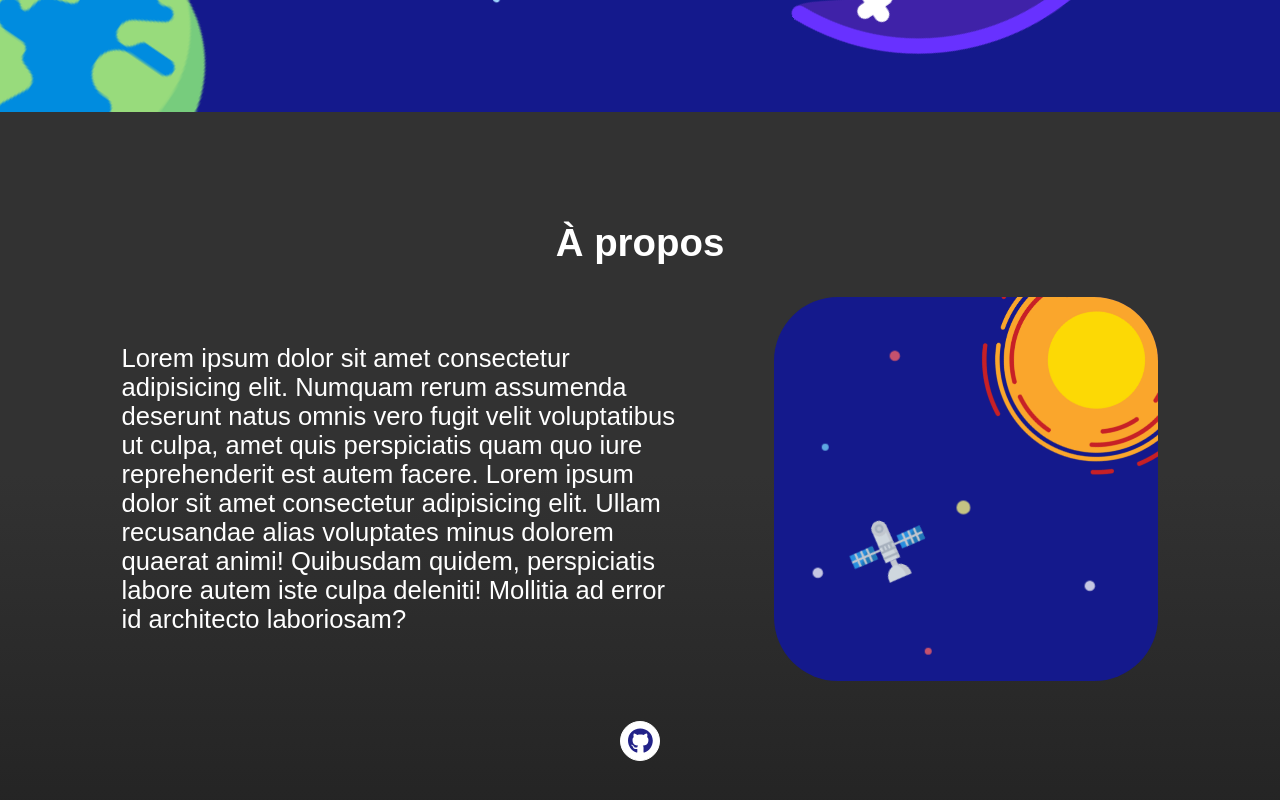
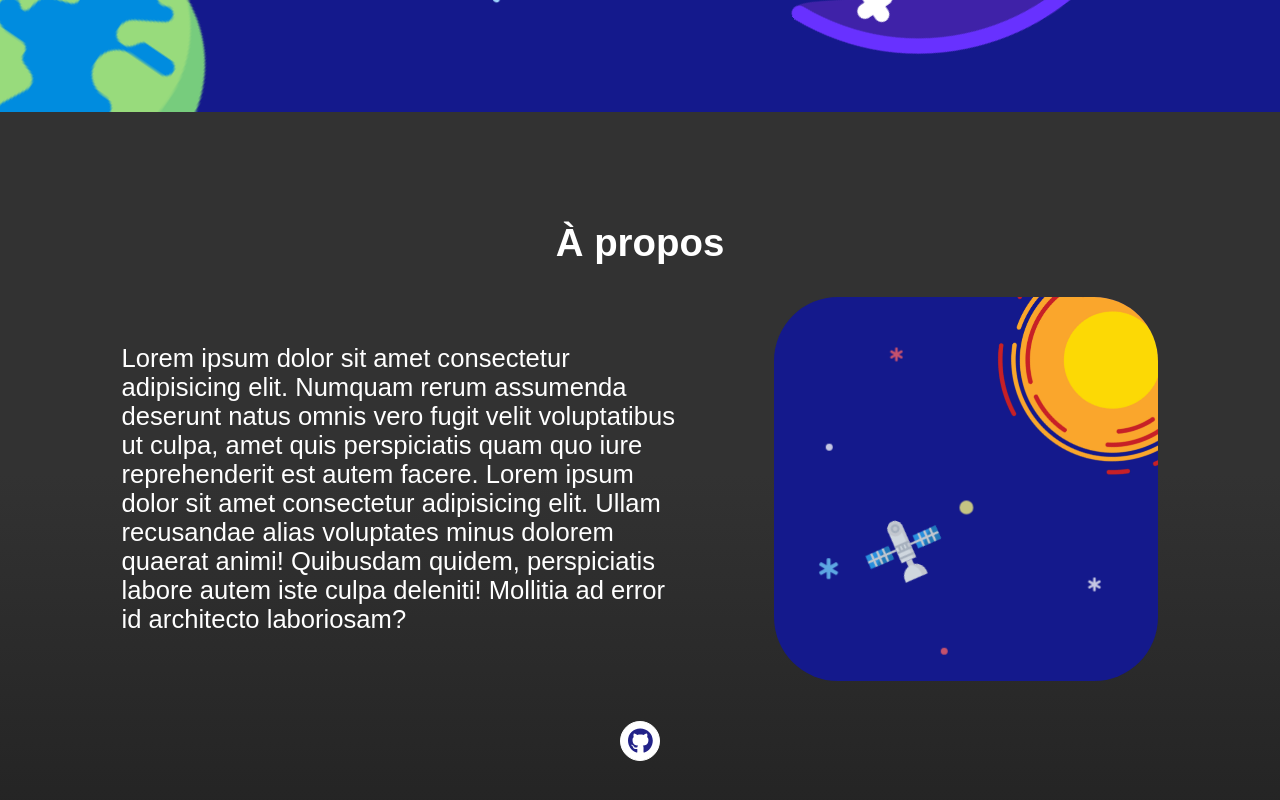
Before and after one commit to AeRyZe/dev_portfolio, a React (Create React App) app: page / in a window 1280 px wide. Shown: the part 592-1392 px from the top of the page. Built offline with nearby package versions, Linux system fonts and the light colour scheme; a web font is replaced by a local one.

Commit message:
feat(ui-square): updated star icon

```diff
--- a/src/components/ui-square/ui-square.css
+++ b/src/components/ui-square/ui-square.css
@@ -28,7 +28,7 @@
 }
 
 #about-star-1 {
-    height: 0.75vw;
+    height: 1vw;
     position: relative;
     left: 9vw;
     bottom: 13vw;
@@ -49,14 +49,14 @@
 }
 
 #about-star-4 {
-    height: 0.75vw;
+    height: 1vw;
     position: relative;
     top: 5vw;
     left: 22vw;
 }
 
 #about-star-5 {
-    height: 0.75vw;
+    height: 1.5vw;
     position: relative;
     top: 4vw;
 }
--- a/src/components/ui-square/ui-square.jsx
+++ b/src/components/ui-square/ui-square.jsx
@@ -3,7 +3,7 @@ import { useEffect } from 'react'
 import AOS from 'aos'
 import 'aos/dist/aos.css'
 import { FontAwesomeIcon } from '@fortawesome/react-fontawesome'
-import { faCircle } from '@fortawesome/free-solid-svg-icons'
+import { faCircle, faStarOfLife } from '@fortawesome/free-solid-svg-icons'
 import Sun from '../../assets/sun.png'
 import Satellite from '../../assets/satellite.png'
 
@@ -22,11 +22,11 @@ function UiSquare(props) {
     if (props.id === '1') {
         return (
             <div className='ui-square-container' data-aos={props.anim} data-aos-anchor={props.anchor} data-aos-delay={props.delay}>
-                <FontAwesomeIcon id='about-star-1' icon={faCircle} beatFade style={{ color: palette.red }} />
-                <FontAwesomeIcon id='about-star-2' icon={faCircle} beatFade style={{ color: palette.blue }} />
+                <FontAwesomeIcon id='about-star-1' icon={faStarOfLife} beatFade style={{ color: palette.red }} />
+                <FontAwesomeIcon id='about-star-2' icon={faCircle} beatFade style={{ color: palette.white }} />
                 <FontAwesomeIcon id='about-star-3' icon={faCircle} beatFade style={{ color: palette.yellow }} />
-                <FontAwesomeIcon id='about-star-4' icon={faCircle} beatFade style={{ color: palette.white }} />
-                <FontAwesomeIcon id='about-star-5' icon={faCircle} beatFade style={{ color: palette.white }} />
+                <FontAwesomeIcon id='about-star-4' icon={faStarOfLife} beatFade style={{ color: palette.white }} />
+                <FontAwesomeIcon id='about-star-5' icon={faStarOfLife} beatFade style={{ color: palette.blue }} />
                 <FontAwesomeIcon id='about-star-6' icon={faCircle} beatFade style={{ color: palette.red}} />
                 <img id='sun' src={Sun} alt="Icône du Soleil" />
                 <img id='satellite' src={Satellite} alt="Icône d'un satellite" />
```
